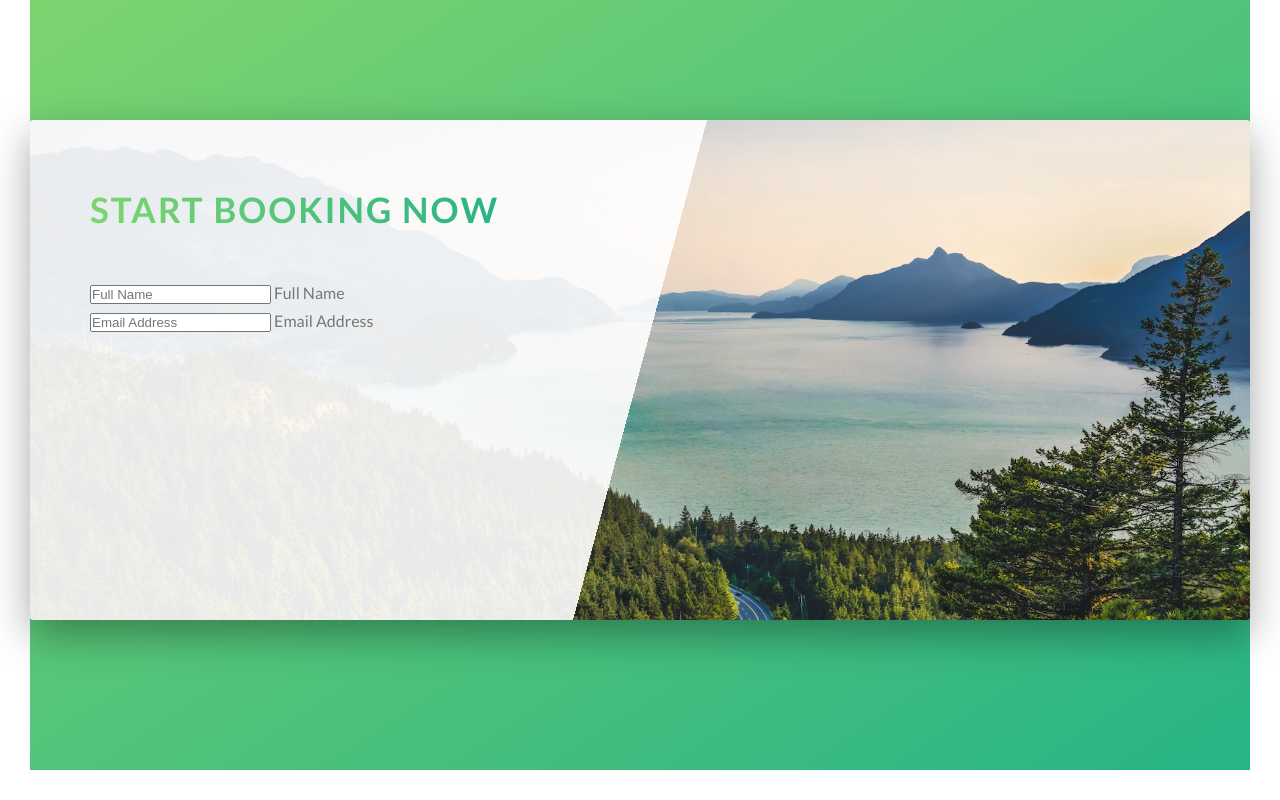
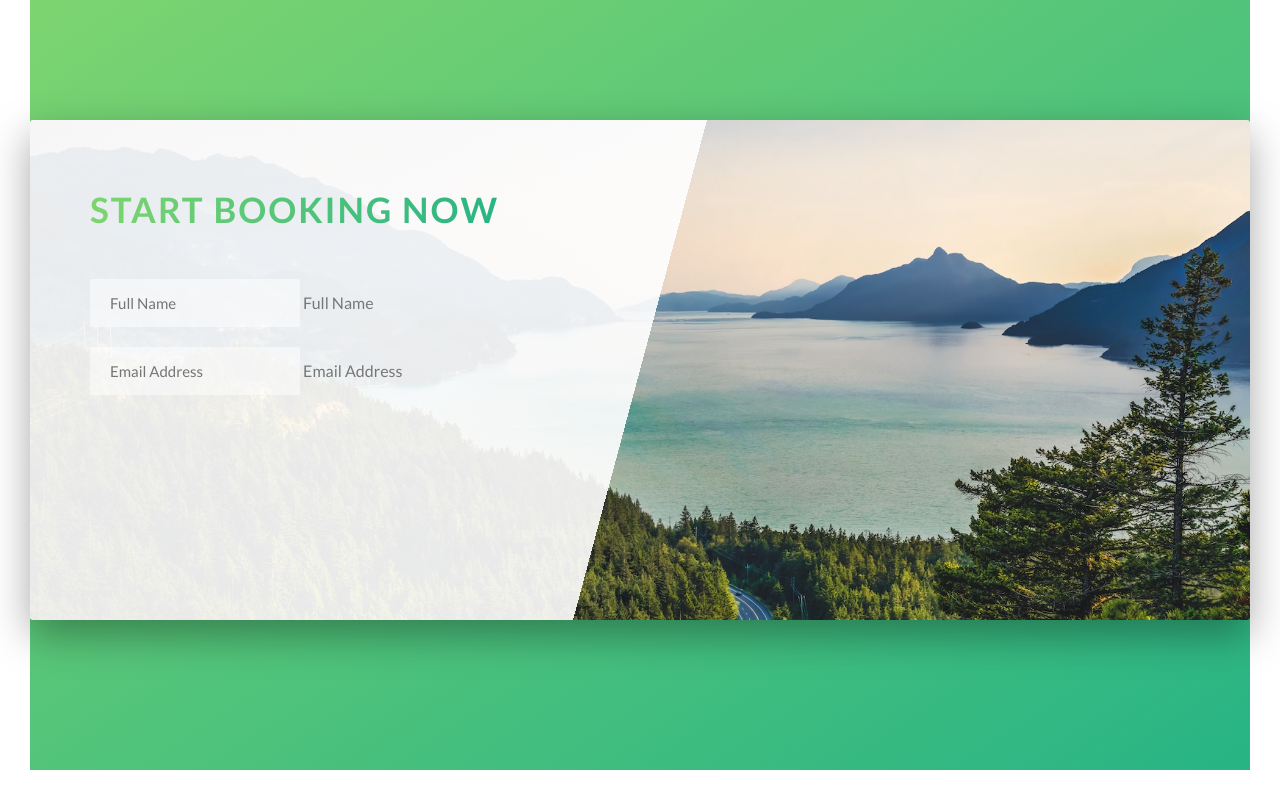
Before and after one commit to JuanCeja/Natours-Project, a plain HTML site: page index.html in a window 1280 px wide. Shown: the part 4622-5422 px from the top of the page. Drawn offline with Linux system fonts and the light colour scheme.

Commit message:
styled my input components

```diff
--- a/sass/components/_form.scss
+++ b/sass/components/_form.scss
@@ -1,12 +1,21 @@
 .form {
 
 
-    &__group {
-
+    &__group:not(:last-child) {
+        margin-bottom: 2rem;
     }
 
     &__input {
+        font-size: 1.5rem;
+        font-family: inherit;
+        padding: 1.5rem 2rem;
+        border-radius: 2px;
+        background-color: rgba($color-white, .5);
+        border: none;
 
+        &:focus {
+            outline: none;
+        }
     }
 
     &__label {
```
Also changed, not shown: sass/main.css, 1 other file.
